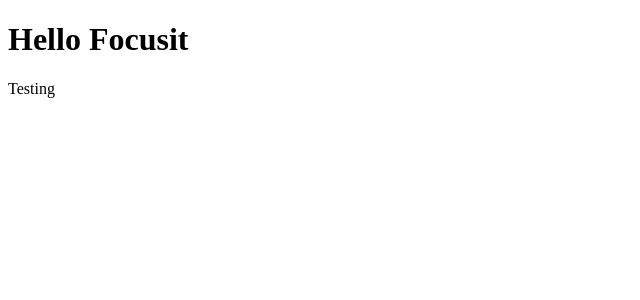
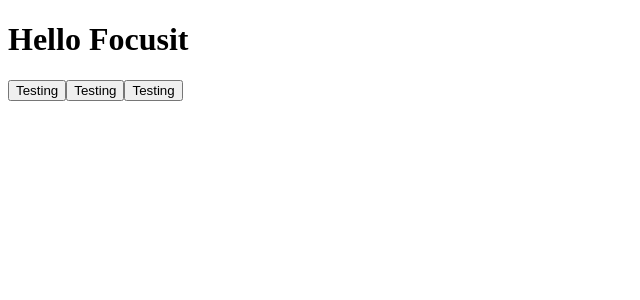
Before and after one commit to Diegodossantos23/next-focusit, a React (Create React App) app in the folder focusit/: page / in a window 1280 px wide. Shown: the top 300 px of the page, without its empty margins (0-640 px from the left). Built offline with nearby package versions, Linux system fonts and the light colour scheme.

Commit message:
criei propriedades color para os buttons

```diff
--- a/focusit/src/App.tsx
+++ b/focusit/src/App.tsx
@@ -5,7 +5,9 @@ const App = () => {
   return (
     <div>
      <h1>Hello Focusit</h1>
-     <Button/>
+     <Button color="blue"/>
+     <Button color="purple"/>
+     <Button color="grey"/>
     </div>
   );
 }
--- a/focusit/src/components/Button.tsx
+++ b/focusit/src/components/Button.tsx
@@ -1,7 +1,11 @@
-export const Button = () => {
+interface ButtonProps {
+    color: string;
+}
+
+export const Button = (props: ButtonProps) => {
     return (
-        <div>
+        <button type="button" >
             Testing
-        </div>
+        </button>
     )
 }
```
